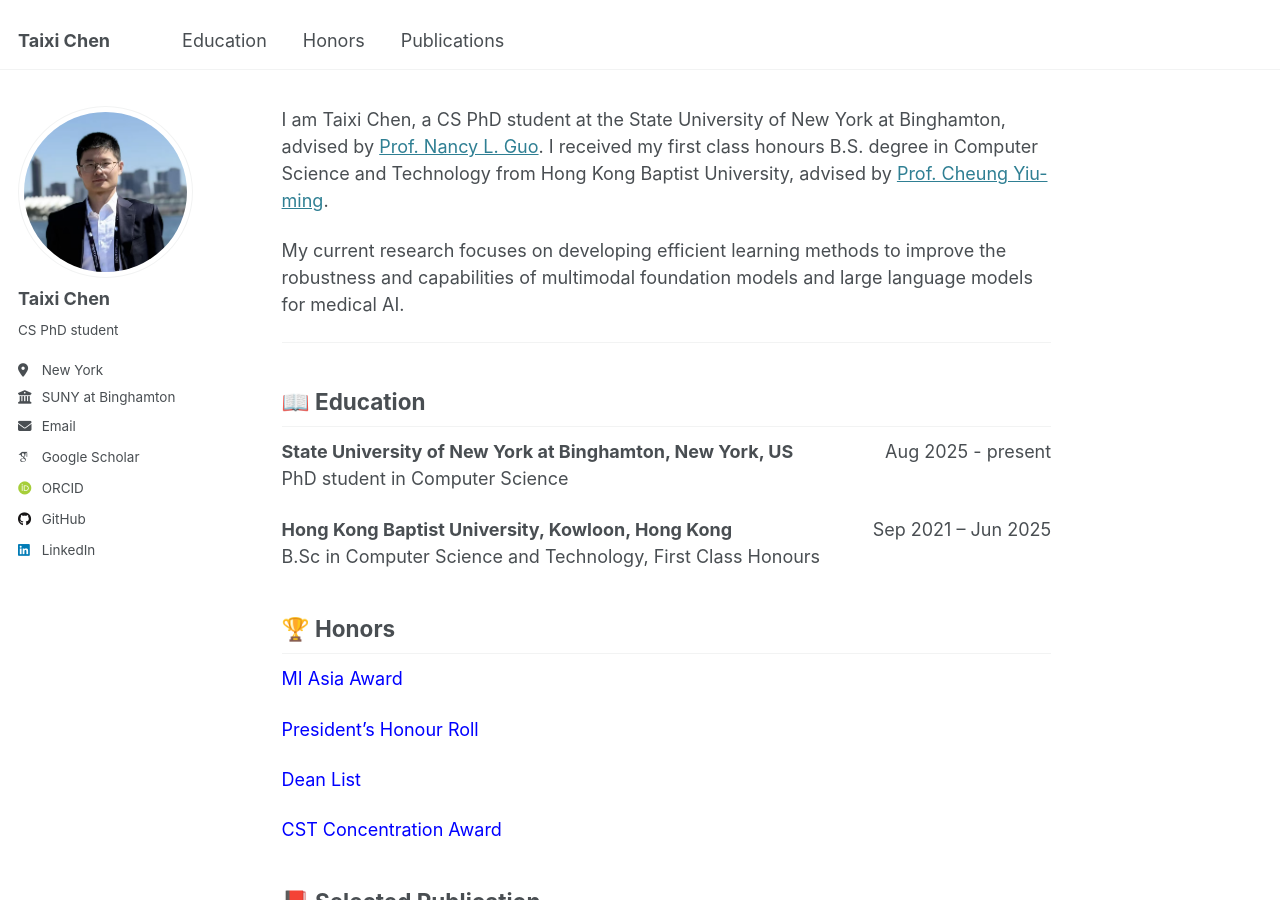
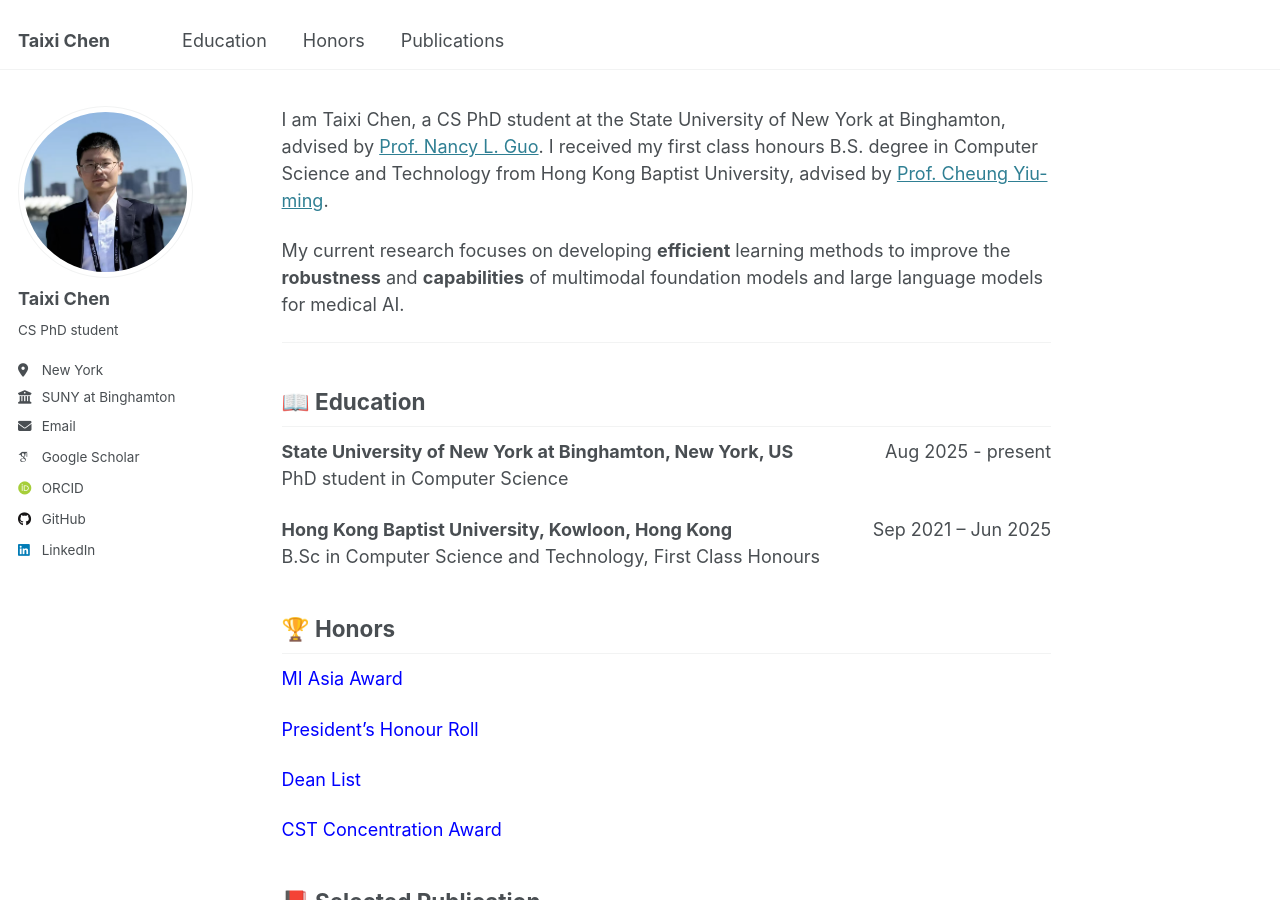
Before and after one commit to Taixi-CHEN/Taixi-Chen.github.io, a Jekyll site: the page built from _pages/about.md, in a window 1280 px wide and 900 px high. Built offline with Jekyll 4.4.1, drawn with Linux system fonts in a browser that asks for light colours; some web fonts are replaced.

```diff
--- a/_pages/about.md
+++ b/_pages/about.md
@@ -8,7 +8,7 @@ redirect_from:
 ---
 I am Taixi Chen, a CS PhD student at the State University of New York at Binghamton, advised by <a href="https://www.binghamton.edu/computer-science/people/profile.html?id=nguo1"> Prof. Nancy L. Guo</a>. I received my first class honours B.S. degree in Computer Science and Technology from Hong Kong Baptist University, advised by <a href="https://www.comp.hkbu.edu.hk/~ymc/"> Prof. Cheung Yiu-ming</a>.
 
-My current research focuses on developing efficient learning methods to improve the robustness and capabilities of multimodal foundation models and large language models for medical AI.
+My current research focuses on developing **efficient** learning methods to improve the **robustness** and **capabilities** of multimodal foundation models and large language models for medical AI.
 
 ---
 
```
